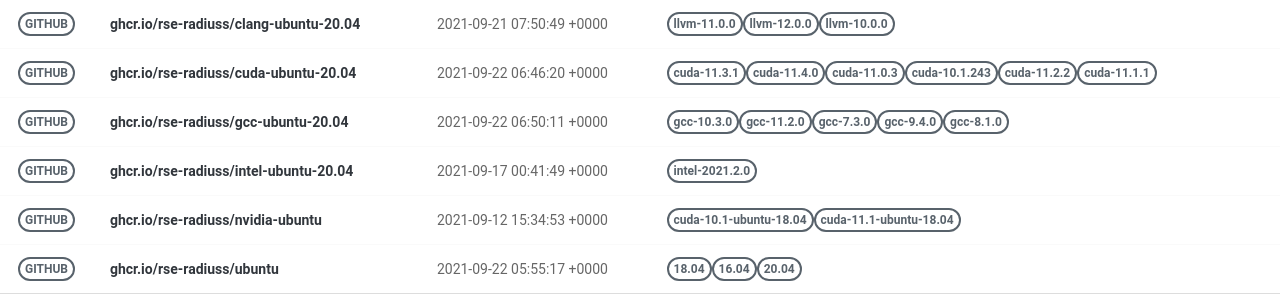
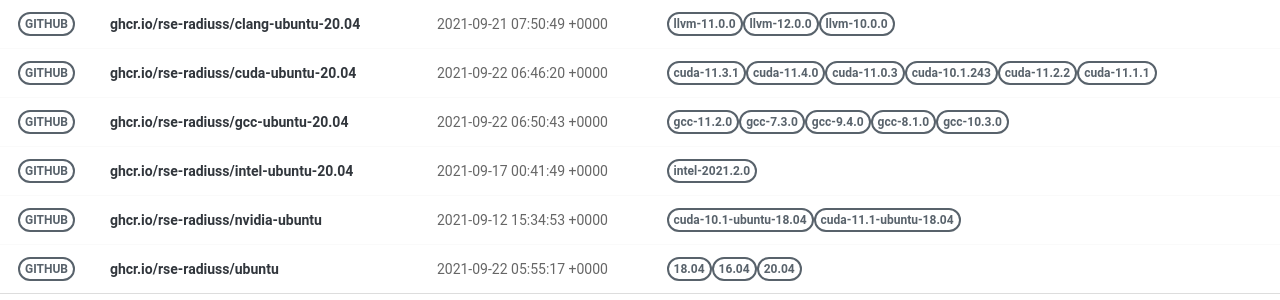
Before and after one commit to rse-ops/docker-images, a Jekyll site: the page built from pages/index.md, in a window 1280 px wide. Shown: the part 179-479 px from the top of the page. Built offline with Jekyll 4.4.1, drawn with Linux system fonts in a browser that asks for light colours; nearby versions of some CDN libraries.

Commit message:
Automated push to update library 2021-09-22

```diff
--- a/_library/ghcr.io-rse-radiuss-gcc-ubuntu-20.04.md
+++ b/_library/ghcr.io-rse-radiuss-gcc-ubuntu-20.04.md
@@ -1,14 +1,11 @@
 ---
 layout: container
 name: ghcr.io/rse-radiuss/gcc-ubuntu-20.04
-updated_at: 2021-09-22 06:50:11.555576
+updated_at: 2021-09-22 06:50:43.041839
 
 
 container_url: https://github.com/orgs/rse-radiuss/packages/container/package/gcc-ubuntu-20.04
 versions:
- - tag: gcc-10.3.0
-   dockerfile: https://github.com/rse-radiuss/docker-images/blob/main/ubuntu/gcc/Dockerfile
-   manifest: https://crane.ggcr.dev/manifest/ghcr.io/rse-radiuss/gcc-ubuntu-20.04:gcc-10.3.0
  - tag: gcc-11.2.0
    dockerfile: https://github.com/rse-radiuss/docker-images/blob/main/ubuntu/gcc/Dockerfile
    manifest: https://crane.ggcr.dev/manifest/ghcr.io/rse-radiuss/gcc-ubuntu-20.04:gcc-11.2.0
```
Also changed, not shown: other parts of _library/ghcr.io-rse-radiuss-gcc-ubuntu-20.04.md (+3 -0 lines).
